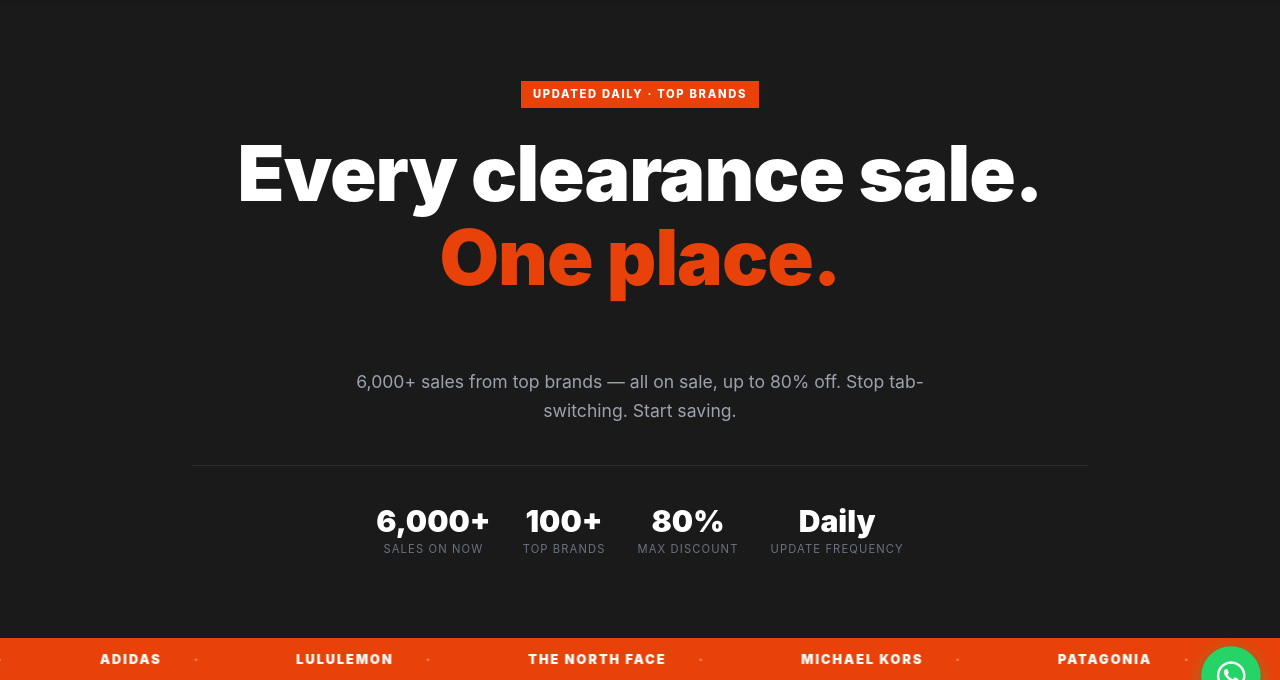
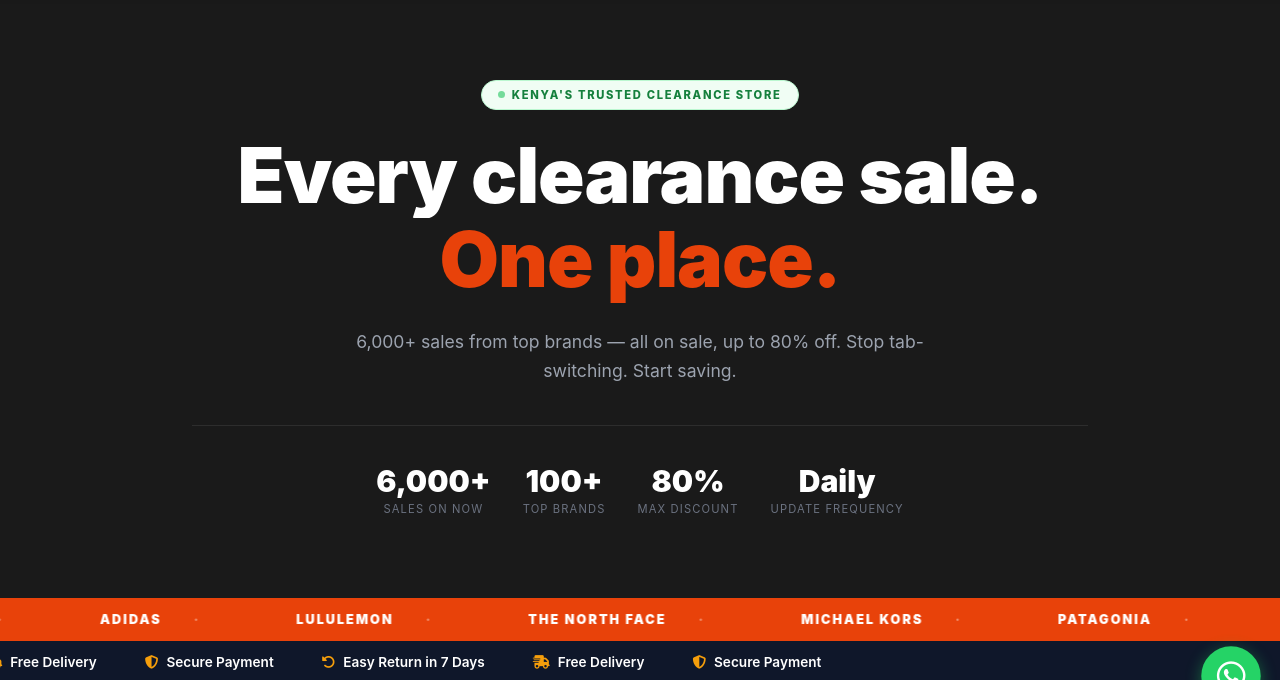
Before and after one commit to Leneyv/Clearance-Deal, a WordPress theme: template wp-content/themes/clearance-deal/index.php in a window 1280 px wide. Shown: the part 73-753 px from the top of the page. Run offline with PHP 8.4 and a stand-in for WordPress, Linux system fonts and the light colour scheme; the site name, menu and one post (Sample post) are stand-ins, and other content is empty; some libraries are stand-ins or nearby versions.

Commit message:
Replace hero crossfade with line-by-line vertical scroll
Two h1 lines now scroll individually (slot-machine style) instead of
the whole block crossfading. Each slot clips content with overflow:hidden
and slides old text up / new text in from below. Lines stagger 120 ms
for a natural cascading feel. Static Kenya badge replaces the alternating
badge since trust signals work better when always visible.

Co-Authored-By: Claude Sonnet 4.6 <noreply@anthropic.com>

```diff
--- a/wp-content/themes/clearance-deal/index.php
+++ b/wp-content/themes/clearance-deal/index.php
@@ -16,21 +16,20 @@ get_header();
 <section class="ch-hero">
 	<div class="ch-hero-inner">
 
-		<!-- Crossfading text block: badge + heading swap every 4 s -->
-		<div class="ch-hero-text-wrap" aria-live="polite">
-			<!-- State 1: theclearancehouse style (active by default) -->
-			<div class="ch-hero-state ch-hero-state--active">
-				<div class="ch-hero-badge">Updated daily · Top brands</div>
-				<h1 class="ch-hero-h1">Every clearance sale.<br><span>One place.</span></h1>
-			</div>
-			<!-- State 2: Kenya trust style -->
-			<div class="ch-hero-state" aria-hidden="true">
-				<div class="ch-hero-badge ch-hero-badge--kenya">
-					<span class="ch-green-dot"></span>Kenya's Trusted Clearance Store
-				</div>
-				<h1 class="ch-hero-h1">Genuine Products.<br><span class="ch-hero-h1--coral">Unbeatable Prices.</span></h1>
-			</div>
+		<div class="ch-hero-badge ch-hero-badge--kenya">
+			<span class="ch-green-dot"></span>Kenya's Trusted Clearance Store
 		</div>
+
+		<h1 class="ch-hero-h1" aria-live="polite">
+			<span class="ch-scroll-slot">
+				<span class="ch-scroll-cur">Every clearance sale.</span>
+				<span class="ch-scroll-nxt" aria-hidden="true">Genuine Products.</span>
+			</span>
+			<span class="ch-scroll-slot">
+				<span class="ch-scroll-cur ch-scroll-orange">One place.</span>
+				<span class="ch-scroll-nxt ch-scroll-coral" aria-hidden="true">Unbeatable Prices.</span>
+			</span>
+		</h1>
 
 		<p class="ch-hero-sub">6,000+ sales from top brands — all on sale, up to 80% off. Stop tab-switching. Start saving.</p>
 		<div class="ch-hero-stats">
@@ -55,21 +54,45 @@ get_header();
 </section>
 <script>
 (function () {
-	var states = document.querySelectorAll('.ch-hero-state');
-	if (!states.length) return;
-	var current = 0;
-	var FADE_MS = 700;
+	var PAUSE   = 4000;
+	var DUR     = 520;
+	var STAGGER = 120;
+	var states  = [
+		[ { text: 'Every clearance sale.', cls: '' },           { text: 'One place.',         cls: 'ch-scroll-orange' } ],
+		[ { text: 'Genuine Products.',      cls: '' },           { text: 'Unbeatable Prices.', cls: 'ch-scroll-coral'  } ]
+	];
+	var slots = document.querySelectorAll('.ch-scroll-slot');
+	if (!slots.length) return;
+	var idx = 0;
+
+	function scrollSlot(slot, next, delay) {
+		var cur = slot.querySelector('.ch-scroll-cur');
+		var nxt = slot.querySelector('.ch-scroll-nxt');
+		nxt.textContent = next.text;
+		nxt.className   = 'ch-scroll-nxt ' + next.cls;
+		setTimeout(function () {
+			slot.classList.add('ch-scroll-active');
+			setTimeout(function () {
+				cur.style.transition = 'none';
+				nxt.style.transition = 'none';
+				slot.classList.remove('ch-scroll-active');
+				cur.textContent = next.text;
+				cur.className   = 'ch-scroll-cur ' + next.cls;
+				requestAnimationFrame(function () {
+					requestAnimationFrame(function () {
+						cur.style.transition = '';
+						nxt.style.transition = '';
+					});
+				});
+			}, DUR + 80);
+		}, delay);
+	}
+
 	setInterval(function () {
-		var outgoing = current;
-		current = (current + 1) % states.length;
-		var incoming = current;
-		states[outgoing].classList.remove('ch-hero-state--active');
-		states[outgoing].setAttribute('aria-hidden', 'true');
-		setTimeout(function () {
-			states[incoming].classList.add('ch-hero-state--active');
-			states[incoming].removeAttribute('aria-hidden');
-		}, FADE_MS + 80);
-	}, 4000);
+		var next = (idx + 1) % states.length;
+		slots.forEach(function (slot, i) { scrollSlot(slot, states[next][i], i * STAGGER); });
+		idx = next;
+	}, PAUSE);
 }());
 </script>
 
--- a/wp-content/themes/clearance-deal/style.css
+++ b/wp-content/themes/clearance-deal/style.css
@@ -1691,9 +1691,8 @@ a {
     font-size: clamp(2.5rem, 6vw, 5rem);
     margin-bottom: 1.5rem;
 }
-.ch-hero-h1 span {
-    color: #e8420a;
-}
+.ch-scroll-orange { color: #e8420a; }
+.ch-scroll-coral  { color: #EE6B5E; }
 .ch-hero-sub {
     color: #9ca3af;
     font-size: 1.1rem;
@@ -1813,22 +1812,28 @@ a {
 /* ==========================================
    Hero text crossfade (grid stacking)
    ========================================== */
-.ch-hero-text-wrap {
-    display: grid;
-    margin-bottom: 2.5rem;
-}
-.ch-hero-state {
-    grid-area: 1 / 1;
-    opacity: 0;
-    transition: opacity 0.7s ease;
+/* Hero scroll slots */
+.ch-scroll-slot {
+    display: block;
+    overflow: hidden;
+    position: relative;
+}
+.ch-scroll-cur,
+.ch-scroll-nxt {
+    display: block;
+    will-change: transform;
+    transition: transform 0.52s cubic-bezier(0.4, 0, 0.2, 1);
+}
+.ch-scroll-nxt {
+    position: absolute;
+    top: 0; left: 0; right: 0;
+    transform: translateY(100%);
     pointer-events: none;
 }
-.ch-hero-state--active {
-    opacity: 1;
-    pointer-events: auto;
-}
+.ch-scroll-active .ch-scroll-cur { transform: translateY(-100%); }
+.ch-scroll-active .ch-scroll-nxt { transform: translateY(0); }
 @media (prefers-reduced-motion: reduce) {
-    .ch-hero-state { transition: none; }
+    .ch-scroll-cur, .ch-scroll-nxt { transition: none; }
 }
 
 /* Kenya badge variant */
```
